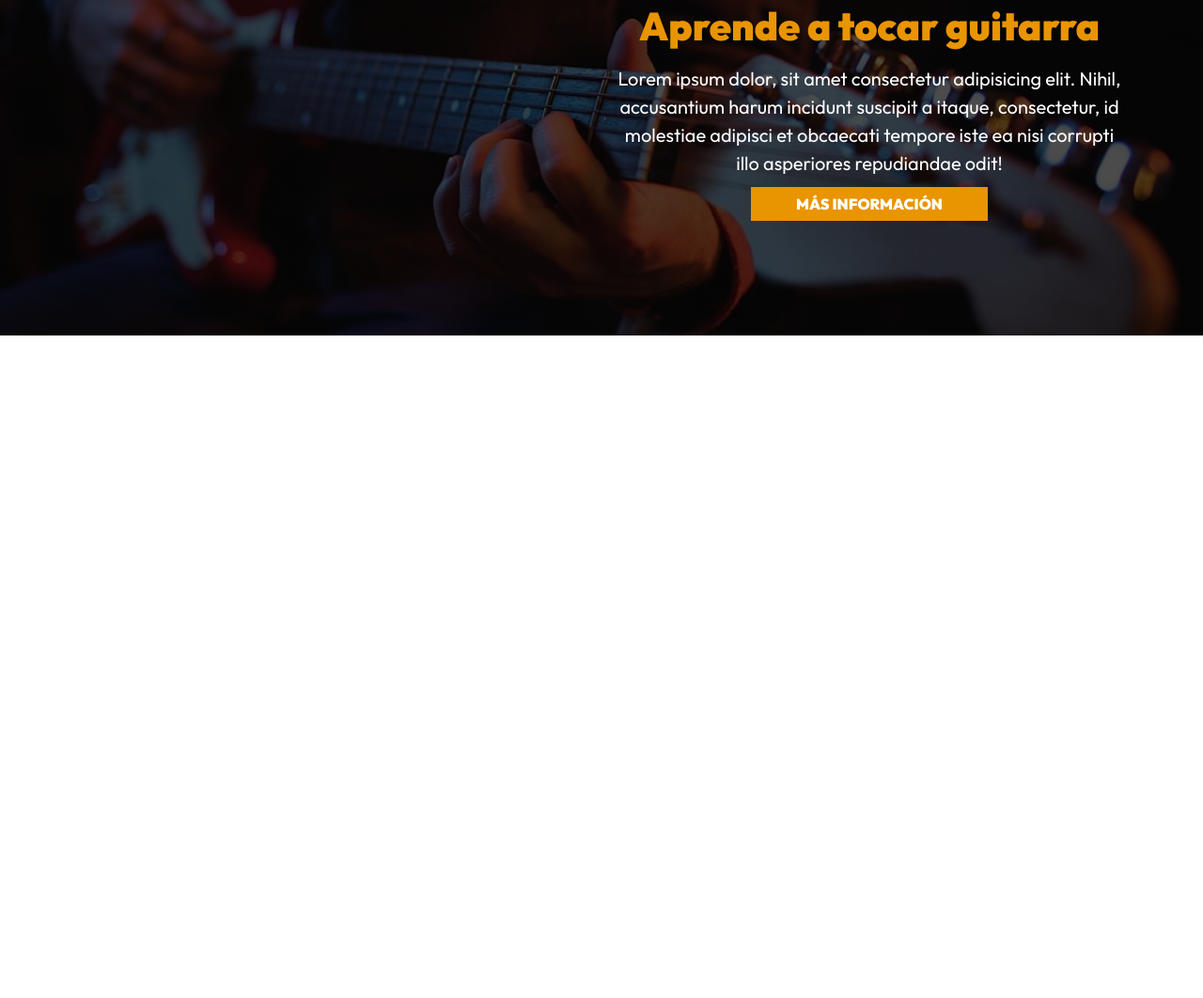
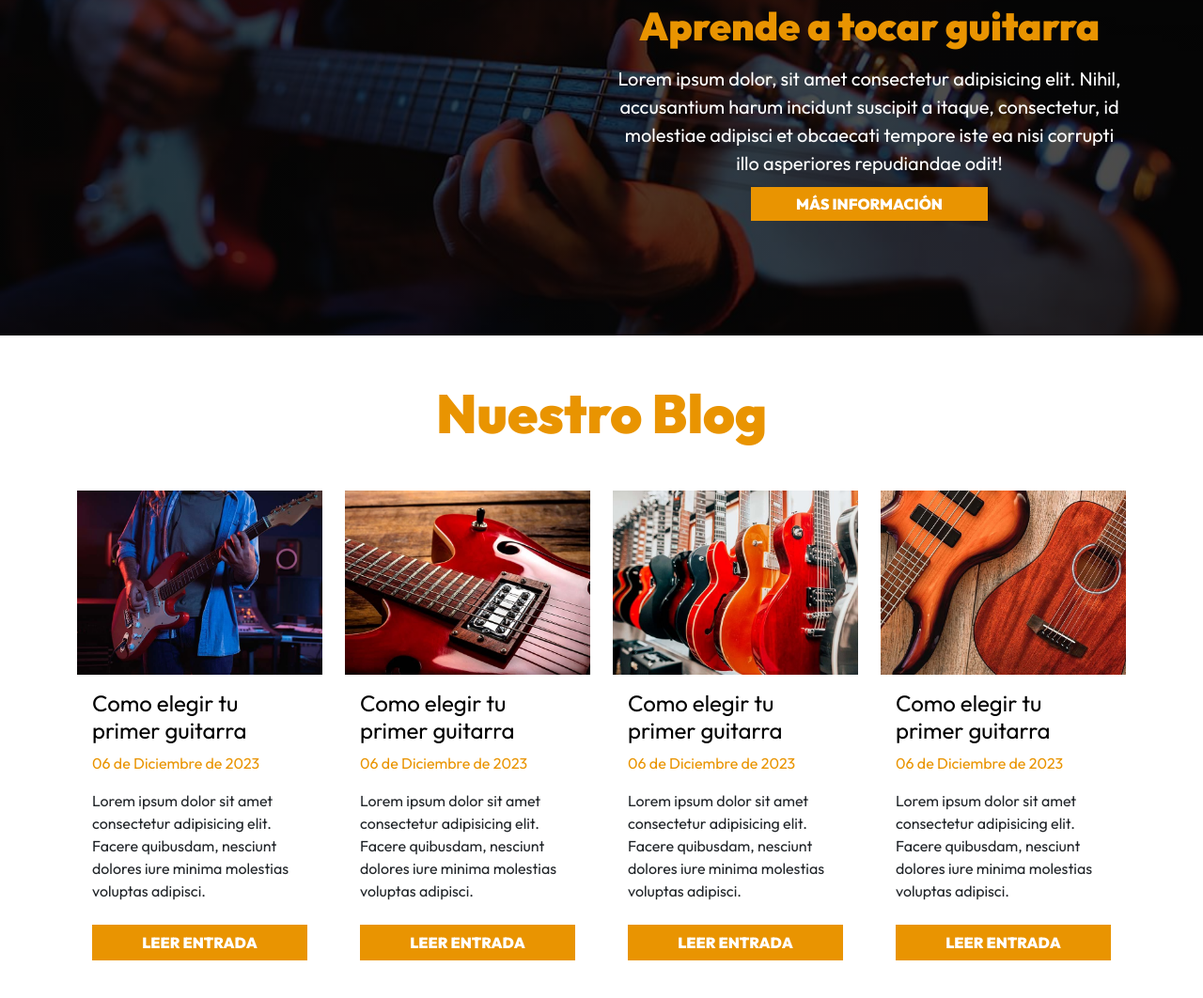
Before and after one commit to Naibaf93/GuitarLA, a website: page index.html in a window 1280 px wide. Shown: the part 2365-3427 px from the top of the page at 94% size. Before the commit the page ends 2722 px from the top, so only its background shows below. Drawn offline with Linux system fonts and the light colour scheme.

Commit message:
creando la seccion de blog

```diff
--- a/index.html
+++ b/index.html
@@ -204,5 +204,64 @@
             </div>
         </div>
     </section>
+
+    <section class="container-xl mt-5">
+        <h2 class="text-center">Nuestro Blog</h2>
+
+        <div class="row mt-5">
+            <div class="col-md-6 col-lg-3 mb-4">
+                <div class="card">
+                    <img src="build/img/blog_1.jpg" alt="imagen blog" class="card-img-top">
+
+                    <div class="card-body">
+                        <h3 class="text-black fw-normal fs-4">Como elegir tu primer guitarra</h3>
+                        <p class="text-primary">06 de Diciembre de 2023</p>
+                        <p>Lorem ipsum dolor sit amet consectetur adipisicing elit. Facere quibusdam, nesciunt dolores iure minima molestias voluptas adipisci.</p>
+                        <a class="btn btn-primary d-block text-white text-uppercase fs-6 mt-4" href="entrada.html">Leer entrada</a>
+                    </div>
+                </div>
+            </div><!-- col-md-6 -->
+
+            <div class="col-md-6 col-lg-3 mb-4">
+                <div class="card">
+                    <img src="build/img/blog_2.jpg" alt="imagen blog" class="card-img-top">
+
+                    <div class="card-body">
+                        <h3 class="text-black fw-normal fs-4">Como elegir tu primer guitarra</h3>
+                        <p class="text-primary">06 de Diciembre de 2023</p>
+                        <p>Lorem ipsum dolor sit amet consectetur adipisicing elit. Facere quibusdam, nesciunt dolores iure minima molestias voluptas adipisci.</p>
+                        <a class="btn btn-primary d-block text-white text-uppercase fs-6 mt-4" href="entrada.html">Leer entrada</a>
+                    </div>
+                </div>
+            </div><!-- col-md-6 -->
+
+            <div class="col-md-6 col-lg-3 mb-4">
+                <div class="card">
+                    <img src="build/img/blog_3.jpg" alt="imagen blog" class="card-img-top">
+
+                    <div class="card-body">
+                        <h3 class="text-black fw-normal fs-4">Como elegir tu primer guitarra</h3>
+                        <p class="text-primary">06 de Diciembre de 2023</p>
+                        <p>Lorem ipsum dolor sit amet consectetur adipisicing elit. Facere quibusdam, nesciunt dolores iure minima molestias voluptas adipisci.</p>
+                        <a class="btn btn-primary d-block text-white text-uppercase fs-6 mt-4" href="entrada.html">Leer entrada</a>
+                    </div>
+                </div>
+            </div><!-- col-md-6 -->
+
+            <div class="col-md-6 col-lg-3 mb-4">
+                <div class="card">
+                    <img src="build/img/blog_4.jpg" alt="imagen blog" class="card-img-top">
+
+                    <div class="card-body">
+                        <h3 class="text-black fw-normal fs-4">Como elegir tu primer guitarra</h3>
+                        <p class="text-primary">06 de Diciembre de 2023</p>
+                        <p>Lorem ipsum dolor sit amet consectetur adipisicing elit. Facere quibusdam, nesciunt dolores iure minima molestias voluptas adipisci.</p>
+                        <a class="btn btn-primary d-block text-white text-uppercase fs-6 mt-4" href="entrada.html">Leer entrada</a>
+                    </div>
+                </div>
+            </div><!-- col-md-6 -->
+
+        </div>
+    </section>
 </body>
 </html>
--- a/src/scss/_custom.scss
+++ b/src/scss/_custom.scss
@@ -37,5 +37,10 @@ $link-color: $white;
 $link-hover-color: $white;
 $link-decoration: none;
 
+// Cards
+
+$card-border-radius: 0;
+$card-border-width: 0;
+
 // Importar Bootstrap
 @import '../../node_modules/bootstrap/scss/bootstrap.scss';
```
Also changed, not shown: build/css/app.css.
